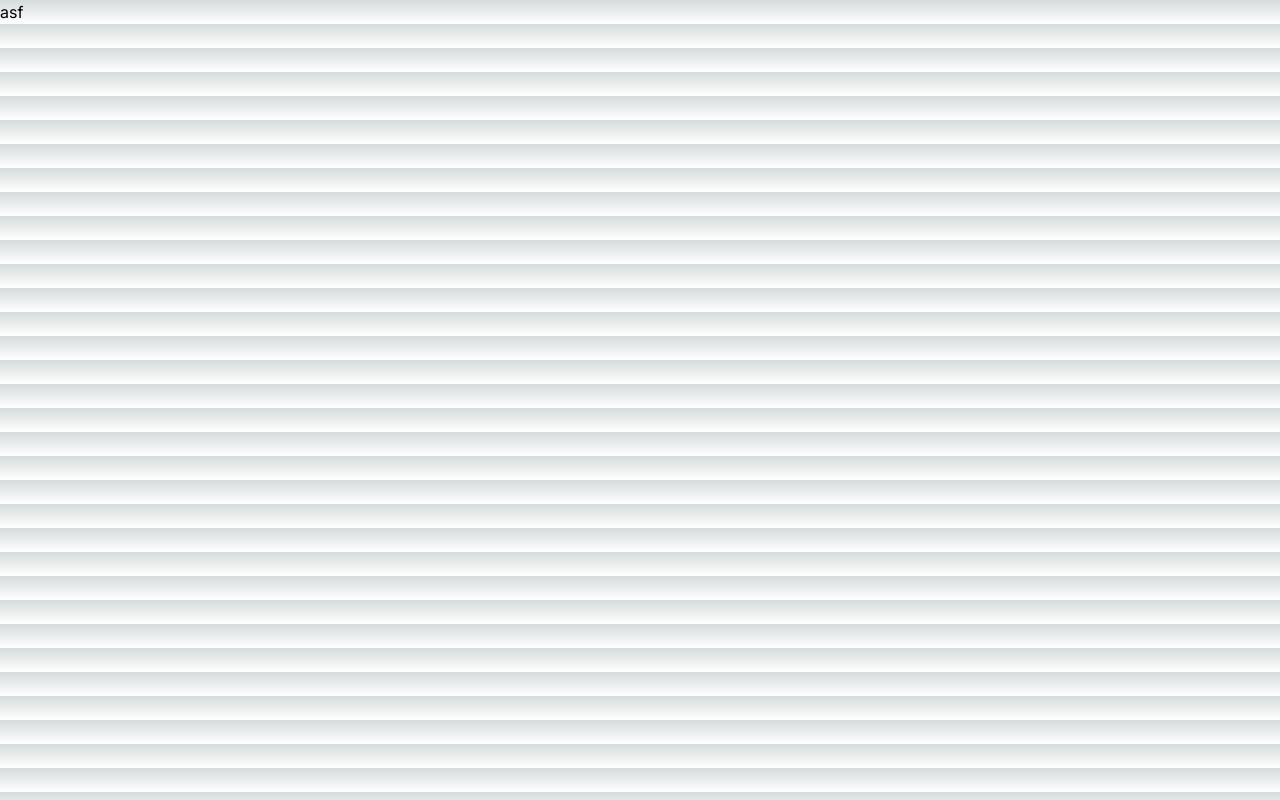
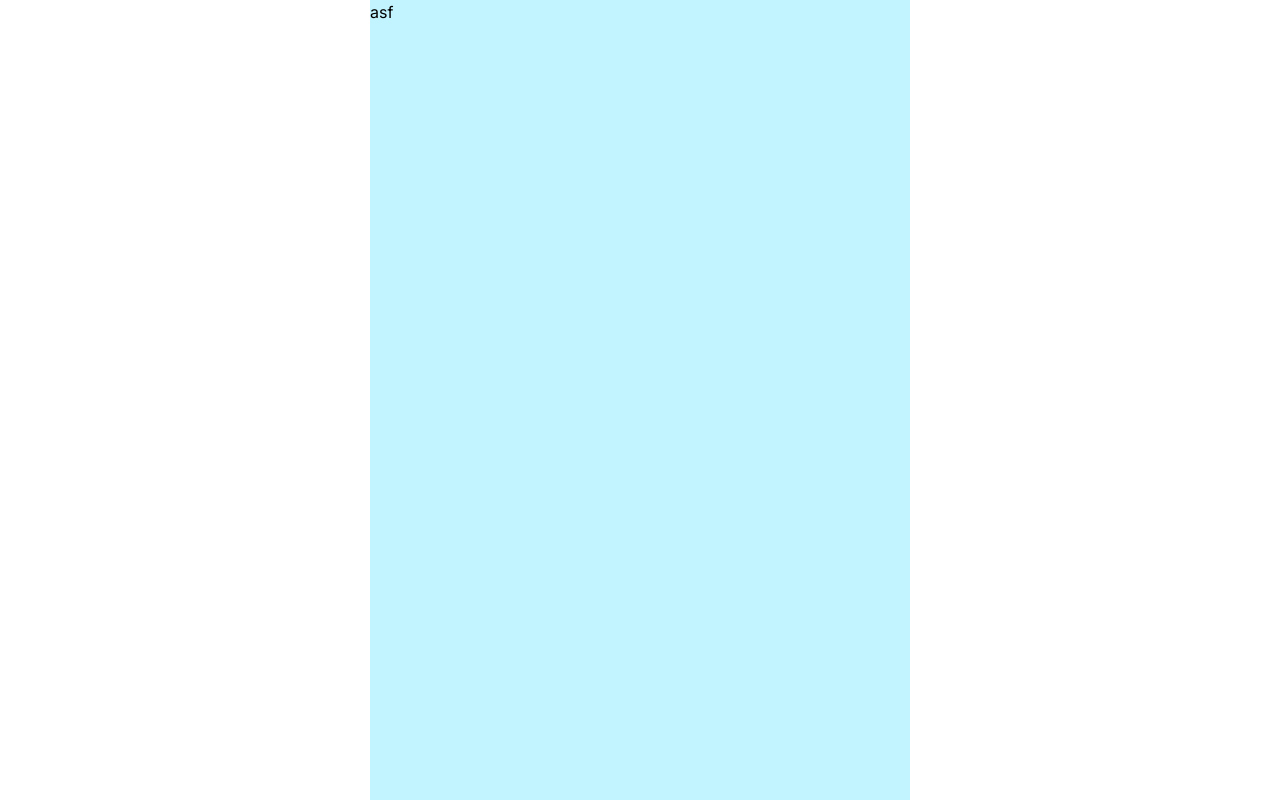
Before and after one commit to dev-hojung/chat_front, a Next.js app: page / in a window 1280 px wide. Built offline with nearby package versions, Linux system fonts and the light colour scheme.

Commit message:
feat: root layout UI설정

```diff
--- a/src/app/globals.css
+++ b/src/app/globals.css
@@ -10,18 +10,16 @@
 
 @media (prefers-color-scheme: dark) {
   :root {
-    --foreground-rgb: 255, 255, 255;
+    --foreground-rgb: 0, 250, 222;
     --background-start-rgb: 0, 0, 0;
     --background-end-rgb: 0, 0, 0;
   }
 }
 
 body {
-  color: rgb(var(--foreground-rgb));
-  background: linear-gradient(
-      to bottom,
-      transparent,
-      rgb(var(--background-end-rgb))
-    )
-    rgb(var(--background-start-rgb));
+  position: absolute;
+  display: flex;
+  justify-content: center;
+  width: 100%;
+  height: 100%
 }
--- a/src/app/layout.tsx
+++ b/src/app/layout.tsx
@@ -1,22 +1,22 @@
-import type { Metadata } from 'next'
-import { Inter } from 'next/font/google'
-import './globals.css'
+import type { Metadata } from 'next';
+import { Inter } from 'next/font/google';
+import './globals.css';
 
-const inter = Inter({ subsets: ['latin'] })
+const inter = Inter({ subsets: ['latin'] });
 
 export const metadata: Metadata = {
-  title: 'Create Next App',
-  description: 'Generated by create next app',
-}
+  title: 'chat',
+  description: 'chat',
+};
 
-export default function RootLayout({
-  children,
-}: {
-  children: React.ReactNode
-}) {
+export default function RootLayout({ children }: { children: React.ReactNode }) {
   return (
     <html lang="en">
-      <body className={inter.className}>{children}</body>
+      <body className={inter.className}>
+        <div id="main_content" className="h-full w-[540px] bg-main-color">
+          {children}
+        </div>
+      </body>
     </html>
-  )
+  );
 }
--- a/tailwind.config.ts
+++ b/tailwind.config.ts
@@ -1,4 +1,4 @@
-import type { Config } from 'tailwindcss'
+import type { Config } from 'tailwindcss';
 
 const config: Config = {
   content: [
@@ -7,14 +7,17 @@ const config: Config = {
     './src/app/**/*.{js,ts,jsx,tsx,mdx}',
   ],
   theme: {
+    colors: {
+      'main-color': 'rgb(0, 208, 255, 0.24)',
+    },
     extend: {
       backgroundImage: {
         'gradient-radial': 'radial-gradient(var(--tw-gradient-stops))',
-        'gradient-conic':
-          'conic-gradient(from 180deg at 50% 50%, var(--tw-gradient-stops))',
+        'gradient-conic': 'conic-gradient(from 180deg at 50% 50%, var(--tw-gradient-stops))',
       },
     },
   },
   plugins: [],
-}
-export default config
+};
+
+export default config;
```
